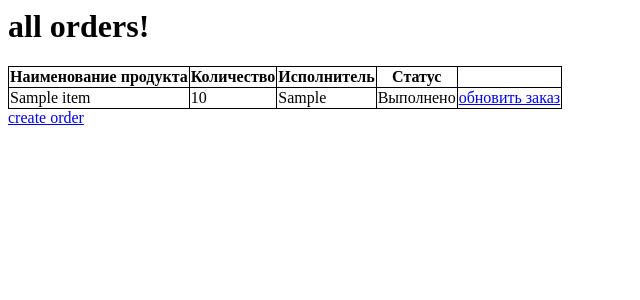
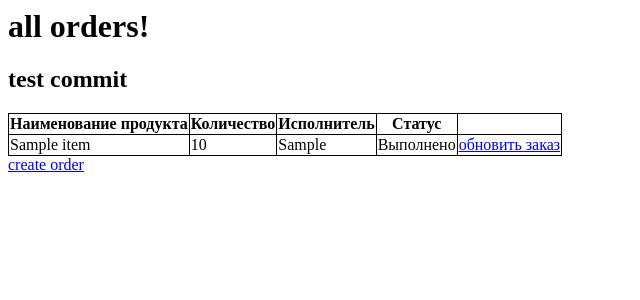
Before and after one commit to logart/lists, a Django app: page /home in a window 1280 px wide. Shown: the top 300 px of the page, without its empty margins (0-640 px from the left). Run offline with Django 3.2, Linux system fonts and the light colour scheme; tables that the repository leaves empty hold one stand-in row (values such as "Sample post").

Commit message:
Test auto deploy feature

```diff
--- a/templates/list_app/all_orders.html
+++ b/templates/list_app/all_orders.html
@@ -12,6 +12,7 @@
 </head>
 <body>
 <h1>all orders!</h1>
+<h2>test commit</h2>
 <table>
     <tbody>
     <tr>
```
